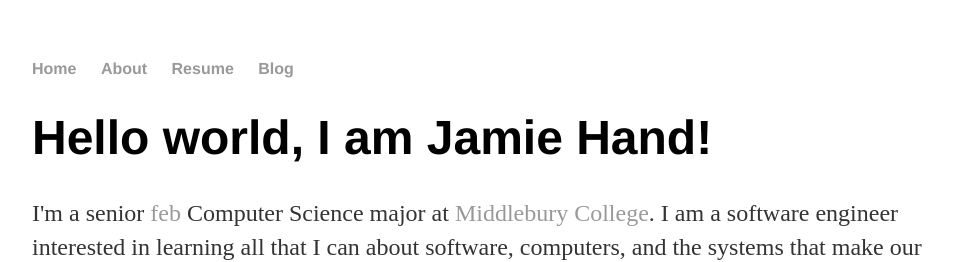
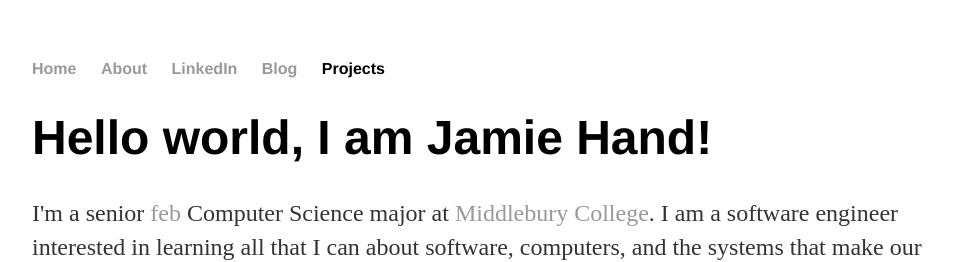
Before and after one commit to jamiehand/jamiehand.github.io, a Jekyll site: the page built from index.html, in a window 1280 px wide. Shown: the top 262 px of the page, without its empty margins (160-1113 px from the left). Built offline with Jekyll 4.4.1, drawn with Linux system fonts in a browser that asks for light colours.

Commit message:
Update default.html

```diff
--- a/_layouts/default.html
+++ b/_layouts/default.html
@@ -10,8 +10,9 @@
 	    		<ul>
 	        		<li><a href="/">Home</a></li>
 		        	<li><a href="/about">About</a></li>
-	        		<li><a href="/resume">Resume</a></li>
+	        		<li><a href="https://www.linkedin.com/in/jamiechand">LinkedIn</a></li>
 	        		<li><a href="/blog">Blog</a></li>
+	        		<li><a href="/projects"></a>Projects</li>
 	    		</ul>
 			</nav>
 			<div class="container">
```
